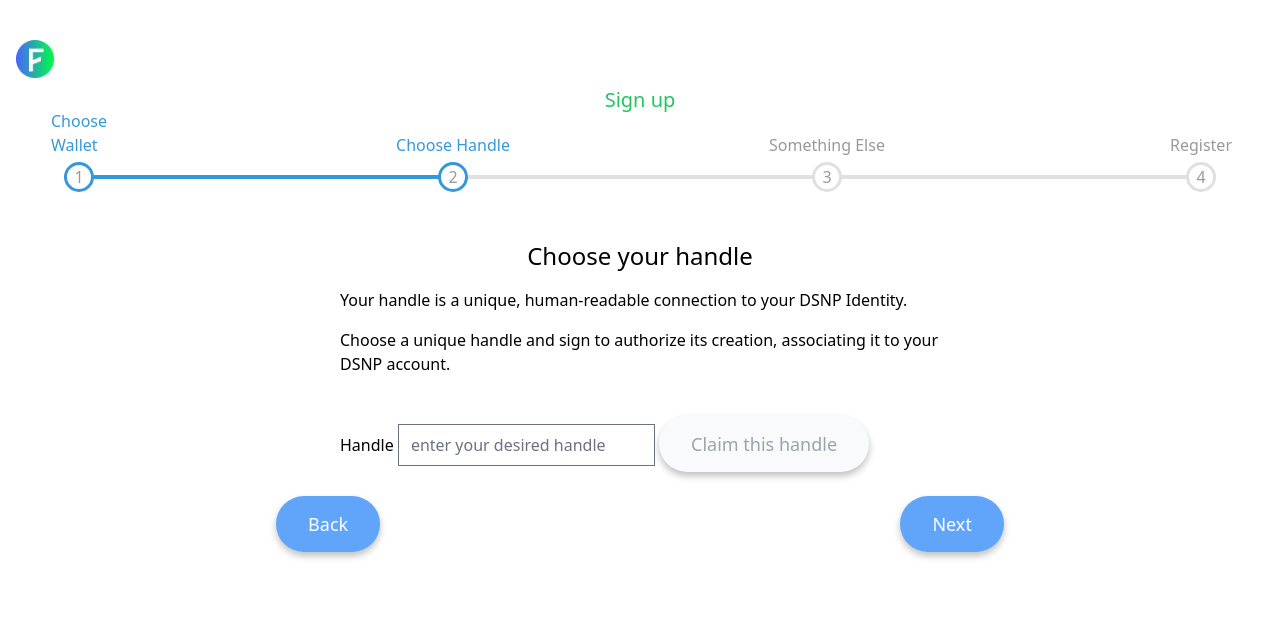
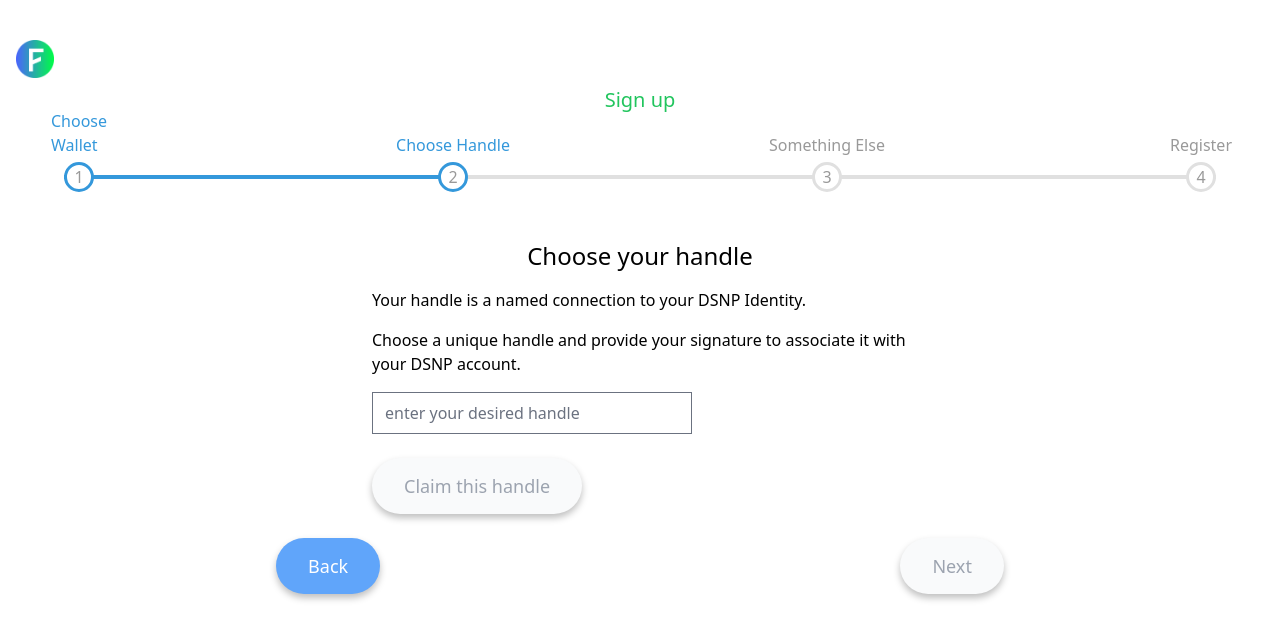
Before and after one commit to AmplicaLabs/wallet-proxy, a SvelteKit app: page /signup in a window 1280 px wide. Both pictures are taken after a click on the button "Next". Shown: the top 640 px of the page. Built offline with nearby package versions, Linux system fonts and the light colour scheme.

Commit message:
formFinished binding

```diff
--- a/src/components/Handle.svelte
+++ b/src/components/Handle.svelte
@@ -3,6 +3,7 @@
   let maybeHandle: string='';
   let handleIsValid: boolean = false;
   let debounceTimer;
+  export let formFinished = false;
   const debounceCheck = (evt: Event) => {
     if (debounceTimer) {
       clearTimeout(debounceTimer);
@@ -21,15 +22,18 @@
   }
   const doClaimHandle = (evt: Event) => {
     if (debounceTimer) { clearTimeout(debounceTimer); }
-
+    formFinished = true;
   }
 
 </script>
 <div class="text-2xl text-center">Choose your handle</div>
-<div class="pt-4">Your handle is a unique, human-readable connection to your DSNP Identity.</div>
-<div class="pt-4">Choose a unique handle and sign to authorize its creation, associating it to your DSNP account.</div>
+<div class="pt-4">Your handle is a named connection to your DSNP Identity.</div>
+<div class="pt-4">Choose a unique handle and provide your signature to associate it with your DSNP account.</div>
 <form class="pt-4">
-  <label for="handle">Handle</label>
-  <input id="handle" placeholder="enter your desired handle" bind:value={maybeHandle} on:keyup={debounceCheck}>
-  <button on:click|preventDefault={doClaimHandle} disabled={!handleIsValid} class={handleIsValid ? 'btn-primary' : 'btn-disabled'}>Claim this handle</button>
+  <input id="handle" class="w-80 mr-8"
+         placeholder="enter your desired handle" bind:value={maybeHandle} on:keyup={debounceCheck}>
+  <button class={handleIsValid ? 'btn-primary' : 'btn-disabled'}
+          on:click|preventDefault={doClaimHandle} disabled={!handleIsValid}>
+    Claim this handle
+  </button>
 </form>
--- a/src/components/One.svelte
+++ b/src/components/One.svelte
@@ -1 +1,4 @@
+<script>
+  export let formFinished = true;
+</script>
 <p class="text-lg text-center">Step One!</p>
--- a/src/components/Signup.svelte
+++ b/src/components/Signup.svelte
@@ -11,6 +11,21 @@
   let progressBar;
   let components = [One, Handle, Three, Last];
 
+  // when the form is complete, valid, and/or changes submitted successfully, the form
+  // should set this to true so the Next button is enabled.
+  let formFinished;
+  $: enableNext =  (currentActive < steps.length - 1) && formFinished;
+  $: enablePrevious = currentActive > 0;
+
+  const handlePrevious = () => {
+    handleProgress(-1)
+  }
+
+  const handleNext = () => {
+    if (formFinished) {
+      handleProgress(1);
+    }
+  }
   const handleProgress = (stepIncrement) => {
       const newValue = currentActive + stepIncrement;
       if (newValue < 0 || newValue > steps.length - 1) {
@@ -18,14 +33,9 @@
       }
       currentActive += stepIncrement;
       progressBar.handleProgress(stepIncrement);
+      formFinished = undefined;
   };
 
-  const stepFinished = (): boolean => {
-    if (currentActive < steps.length - 1) {
-      return false;
-    }
-    return true;
-  };
 </script>
 
 <main>
@@ -36,19 +46,21 @@
     stepTitle={steps[currentActive]}
   />
 <!--  <div id="forms-container" class="flex flex-col md:w-500px md:mx-auto xl:px-120">-->
-  <div id="forms-container" class="flex flex-col md:w-600 items-center items-stretch mx-auto my-12px">
-    <svelte:component this={components[currentActive]} />
+  <div id="forms-container" class="flex flex-col px-8 md:w-600 items-center items-stretch mx-auto my-12px">
+    <svelte:component this={components[currentActive]} bind:formFinished={formFinished}/>
   </div>
   <div class="step-button flex sm:justify-between md:justify-around max-w-800">
     <button
       class={currentActive === 0 ? 'btn-disabled' : 'btn-primary'}
-      on:click|preventDefault={() => handleProgress(-1)}
+      on:click|preventDefault={handlePrevious}
+      disabled={!enablePrevious}
     >
       Back
     </button>
     <button
-      class={currentActive === steps.length - 1 ? 'btn-disabled' : 'btn-primary'}
-      on:click|preventDefault={() => handleProgress(+1)}
+      class={enableNext ? 'btn-primary': 'btn-disabled' }
+      disabled={!enableNext}
+      on:click|preventDefault={handleNext}
     >
       Next
     </button>
--- a/src/components/Three.svelte
+++ b/src/components/Three.svelte
@@ -1 +1,4 @@
+<script>
+  export let formFinished = true;
+</script>
 <p class="text-3xl text-center">Step Three!</p>
```
Lines whose indentation alone changed are shown as unchanged.
